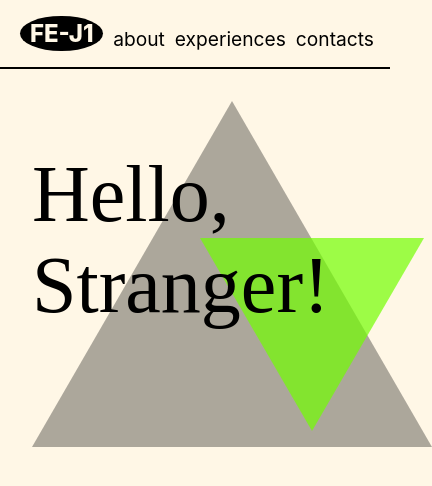
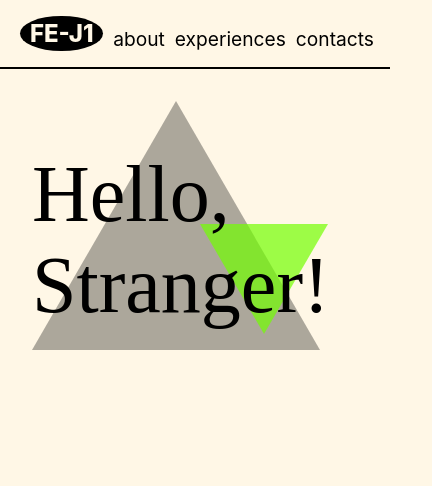
Before and after one commit to woniyoon/my-page, a Next.js app: page / in a window 390 px wide. Shown: the top 486 px of the page, 432 px wide, since content can reach past the window. Built offline with nearby package versions, Linux system fonts and the light colour scheme; a web font is replaced by a local one.

Commit message:
fix: decrease the triangles' size

```diff
--- a/styles/Home.module.scss
+++ b/styles/Home.module.scss
@@ -56,10 +56,10 @@ $inner-triangle-width: 10rem;
   }
 
   .outerTriangle {
-    --width: 25rem;
+    --width: 18rem;
   }
 
   .innerTriangle {
-    --width: 14rem;
+    --width: 8rem;
   }
 }
```
